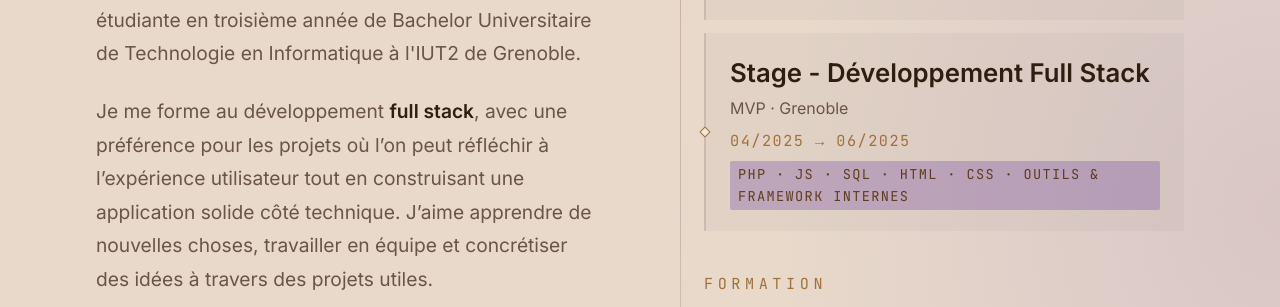
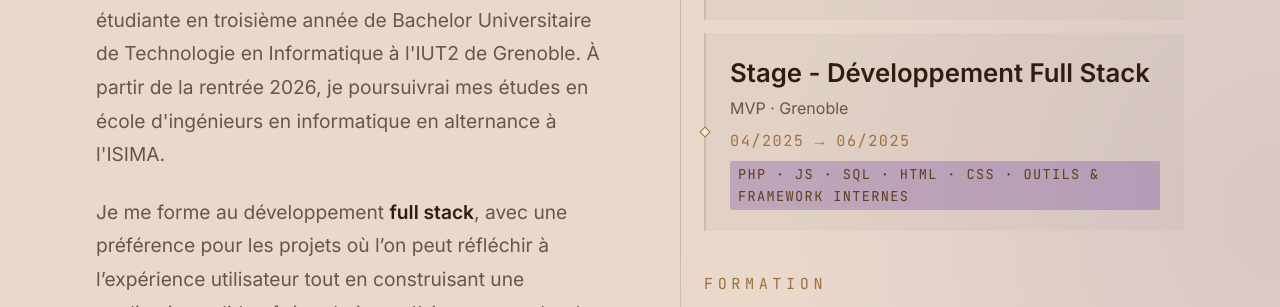
Before and after one commit to Ashildeure/Portfolio, a plain HTML site: page index.html in a window 1280 px wide. Shown: the part 1194-1501 px from the top of the page. Drawn offline with Linux system fonts and the light colour scheme.

Commit message:
[MODIF] Changement situation pour l'année 2026

```diff
--- a/index.html
+++ b/index.html
@@ -138,6 +138,7 @@
         <p>
           Je m'appelle <strong>Aline Rostagnat</strong> et je suis actuellement étudiante en troisième année de
           Bachelor Universitaire de Technologie en Informatique à l'IUT2 de Grenoble.
+          À partir de la rentrée 2026, je poursuivrai mes études en école d'ingénieurs en informatique en alternance à l'ISIMA.
         </p>
         <p>
           Je me forme au développement <strong>full stack</strong>, avec une préférence pour les projets où l’on peut réfléchir à l’expérience utilisateur
```
